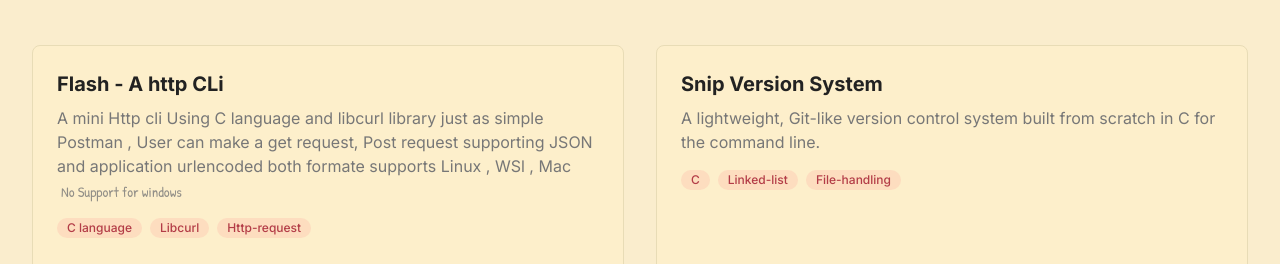
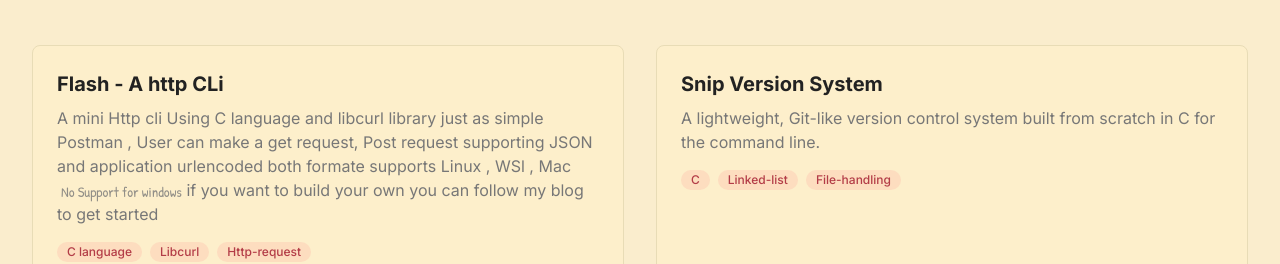
Before and after one commit to aadityansha06/aadityansha06.github.io, a plain HTML site: page index.html in a window 1280 px wide. Shown: the part 2198-2462 px from the top of the page. Drawn offline with nearby package versions, Linux system fonts and the light colour scheme; a script that the page names is missing.

Commit message:
added-link

```diff
--- a/index.html
+++ b/index.html
@@ -392,7 +392,7 @@
                                     <h3 class="text-xl font-bold text-[var(--text-heading)] mb-2">Flash - A http CLi </h3>
                                     <p class="text-[var(--text-muted)] mb-4">A mini Http cli Using C language and libcurl library just as simple Postman , User can make a get request, Post request supporting JSON and application urlencoded both formate
 
-                                        supports Linux , WSl , Mac  <span class="humor-text" > No Support for windows</span>
+                                        supports Linux , WSl , Mac  <span class="humor-text" > No Support for windows</span>  if you want to build your own you can follow my blog <a href="https://aadityansha06.github.io/blog.html?article=Y6uENFk4jQGxHof87YR0" target="_blank" rel="noopener noreferrer">to get started </a>
                                     </p>
                                     <div class="flex flex-wrap gap-2 mb-4">
                                         <span class="bg-[var(--accent-subtle)] text-[var(--accent-text)] text-xs font-medium px-2.5 py-0.5 rounded-full">C language</span>
```
